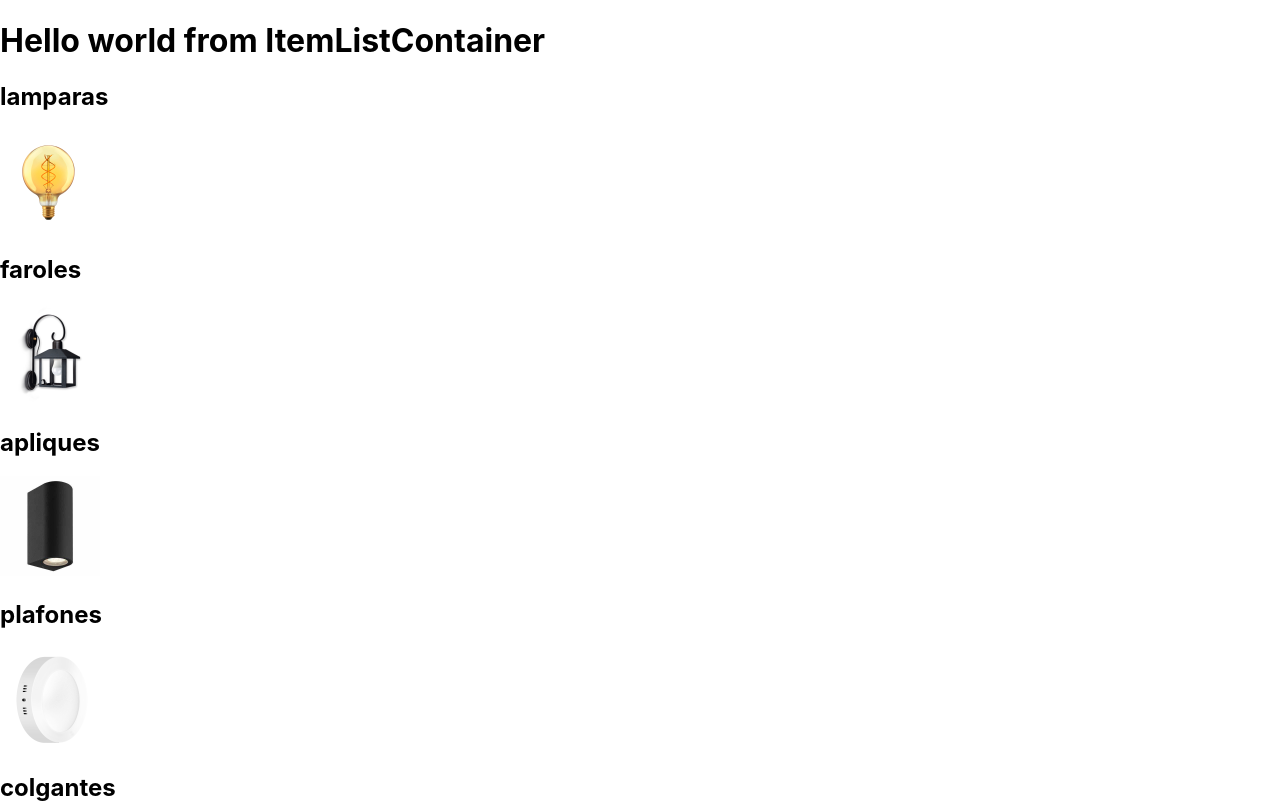
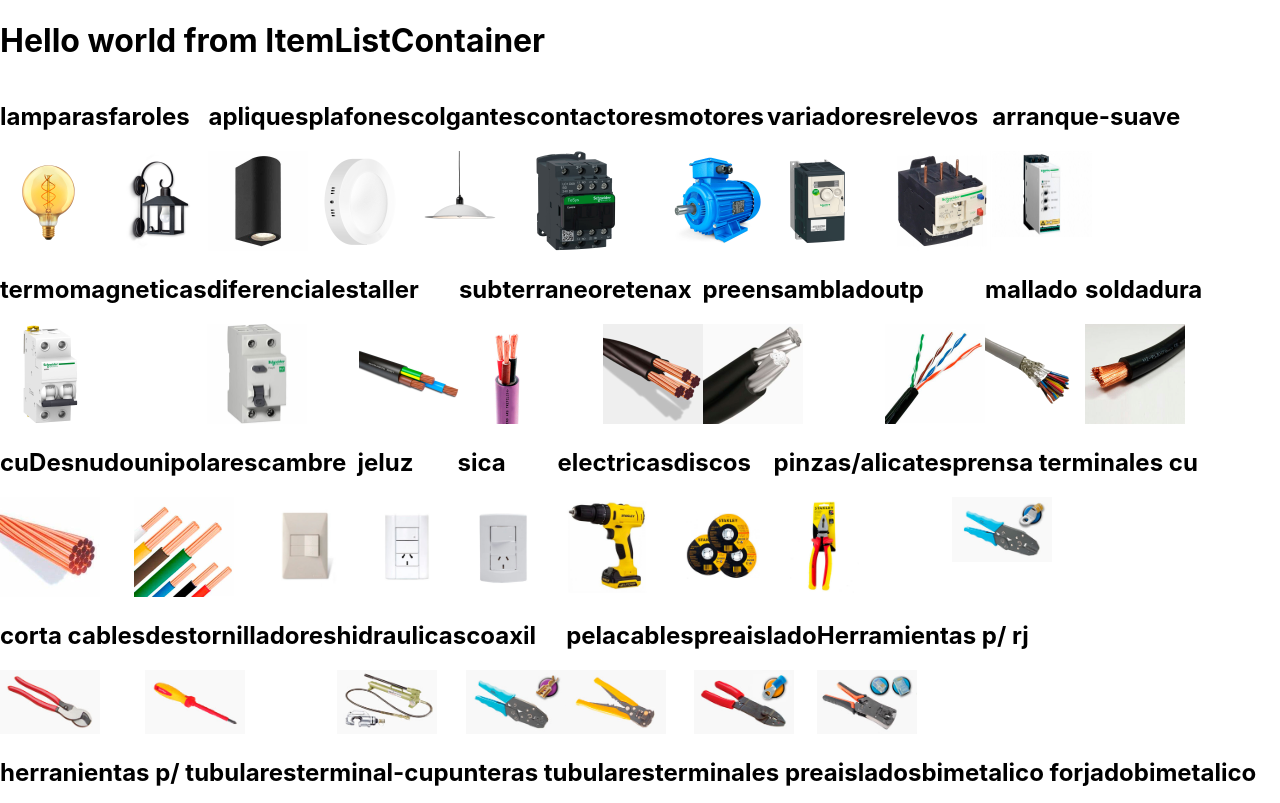
Before and after one commit to marianorigo18/reactProyectCoder, a React (Create React App) app: page / in a window 1280 px wide. Shown: the top 803 px of the page. Built offline with nearby package versions, Linux system fonts and the light colour scheme.

Commit message:
fix commit

```diff
--- a/src/components/ItemListContainer/ItemListContainer.jsx
+++ b/src/components/ItemListContainer/ItemListContainer.jsx
@@ -24,6 +24,7 @@ const ItemListContainer = () => {
     return(
         <div>
             <h1>Hello world from ItemListContainer</h1>
+                <div style={{display: "flex", flexWrap: "wrap"}}>
                     {products.map((product)=>{
                         return (
                             product.categorias.map((product2, index)=>{
@@ -37,6 +38,7 @@ const ItemListContainer = () => {
                             )
                     })}
                 </div>
+        </div>
     )
 }
 export default ItemListContainer
```
Lines whose indentation alone changed are shown as unchanged.
